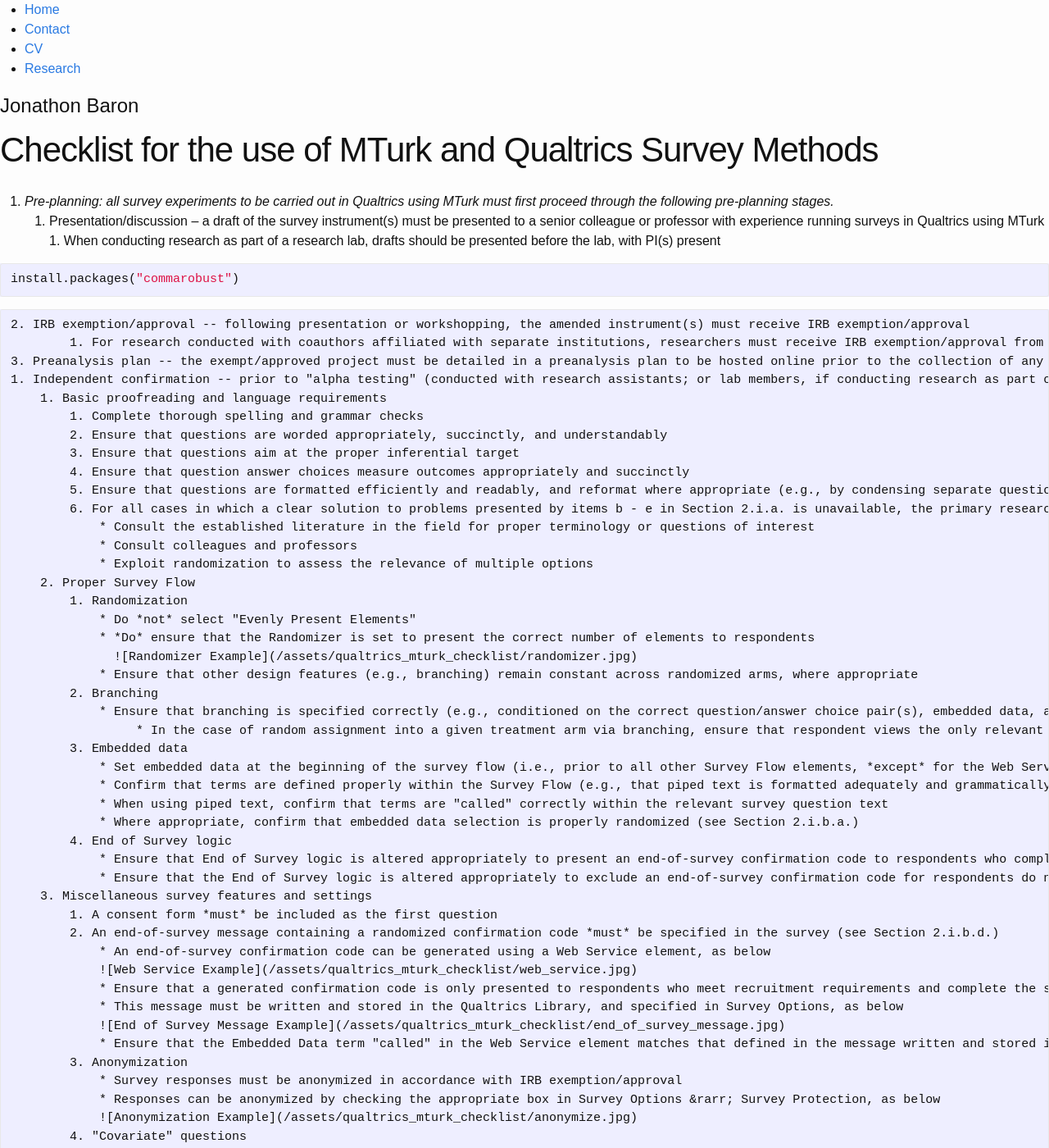
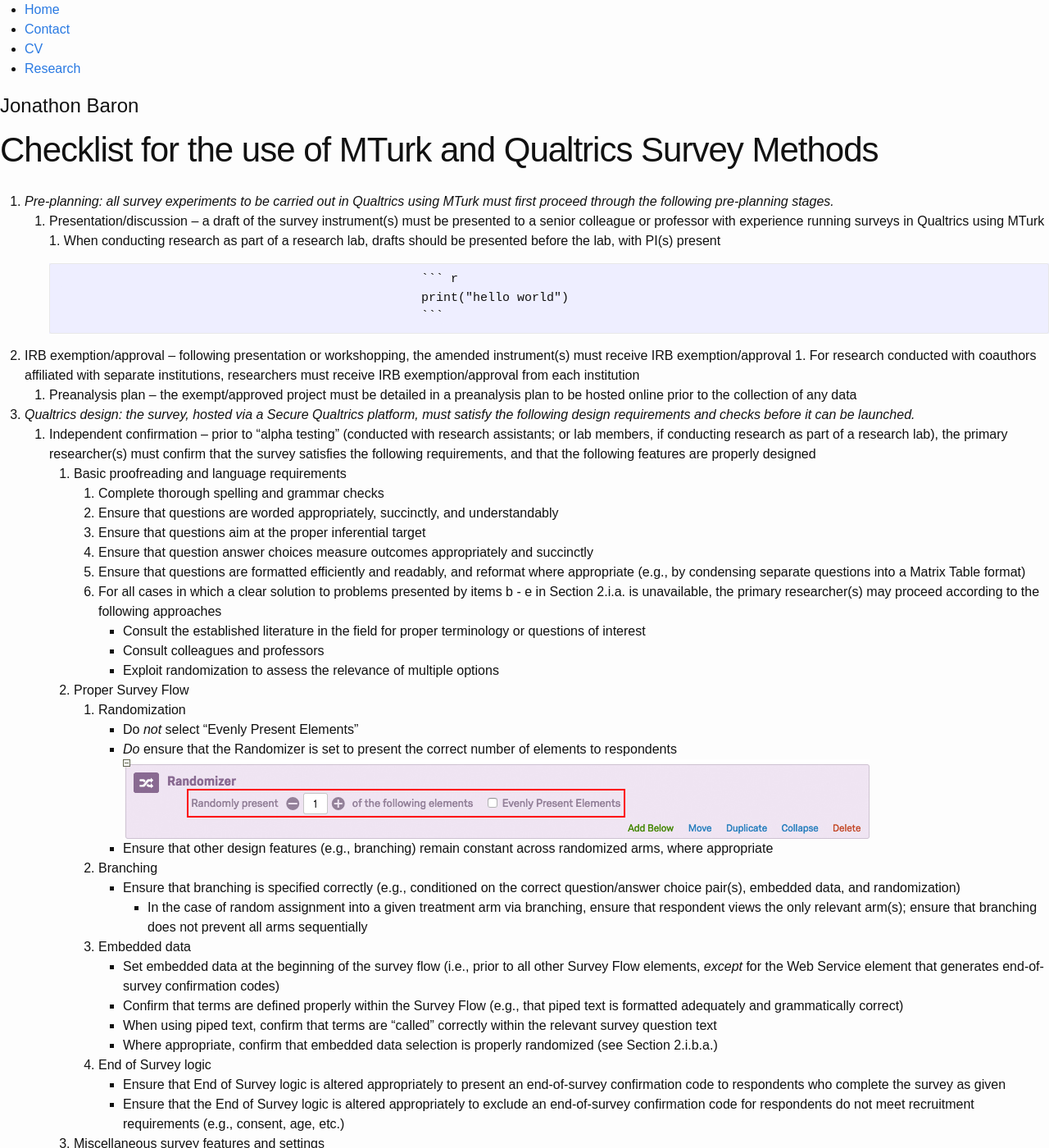
Before and after one commit to jonathonbaron/jonathonbaron.github.io, a Jekyll site: the page built from sops_checklists/qualtrics_mturk_checklist.md, in a window 1280 px wide and 1400 px high. Shown: the whole window at 82% size. Built offline with Jekyll 4.4.1, drawn with Linux system fonts in a browser that asks for light colours; our own code applies the rules of GitHub Pages for plain Markdown files; some of the changed text lies outside the part shown.

Commit message:
Update qualtrics_mturk_checklist.md

````diff
--- a/sops_checklists/qualtrics_mturk_checklist.md
+++ b/sops_checklists/qualtrics_mturk_checklist.md
@@ -7,11 +7,11 @@
     1. Presentation/discussion -- a draft of the survey instrument(s) must be presented to a senior colleague or professor with experience running surveys in Qualtrics using MTurk
             1. When conducting research as part of a research lab, drafts should be presented before the lab, with PI(s) present
 
-``` r
-install.packages("commarobust")
-```
+                                                            ``` r
+                                                            print("hello world")
+                                                            ```
 
-    2. IRB exemption/approval -- following presentation or workshopping, the amended instrument(s) must receive IRB exemption/approval
+ 2. IRB exemption/approval -- following presentation or workshopping, the amended instrument(s) must receive IRB exemption/approval
             1. For research conducted with coauthors affiliated with separate institutions, researchers must receive IRB exemption/approval from each institution
     3. Preanalysis plan -- the exempt/approved project must be detailed in a preanalysis plan to be hosted online prior to the collection of any data
 2. *Qualtrics design: the survey, hosted via a Secure Qualtrics platform, must satisfy the following design requirements and checks before it can be launched.*
````
